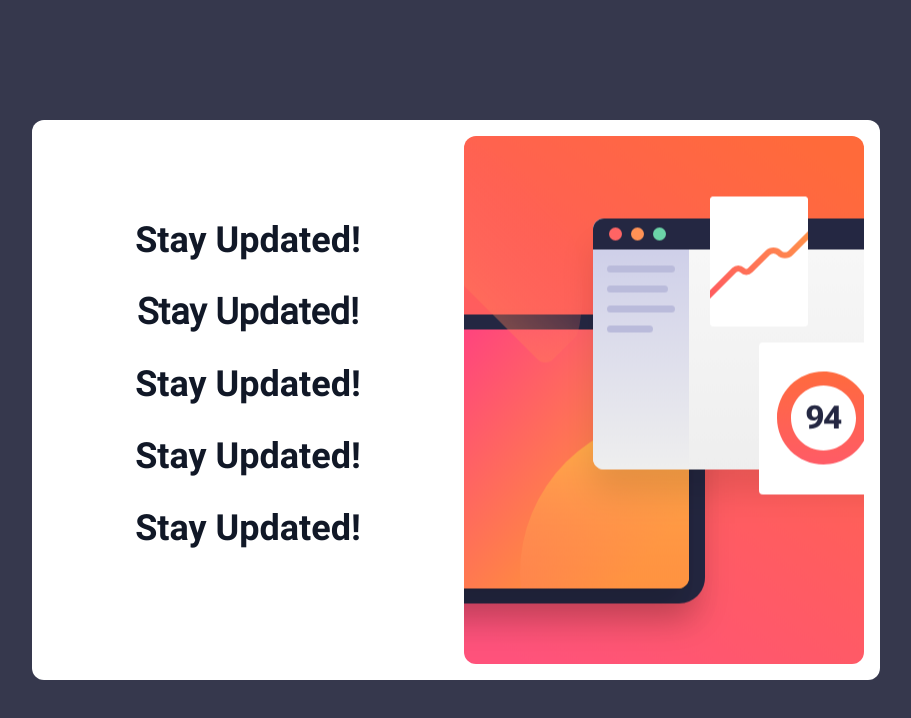
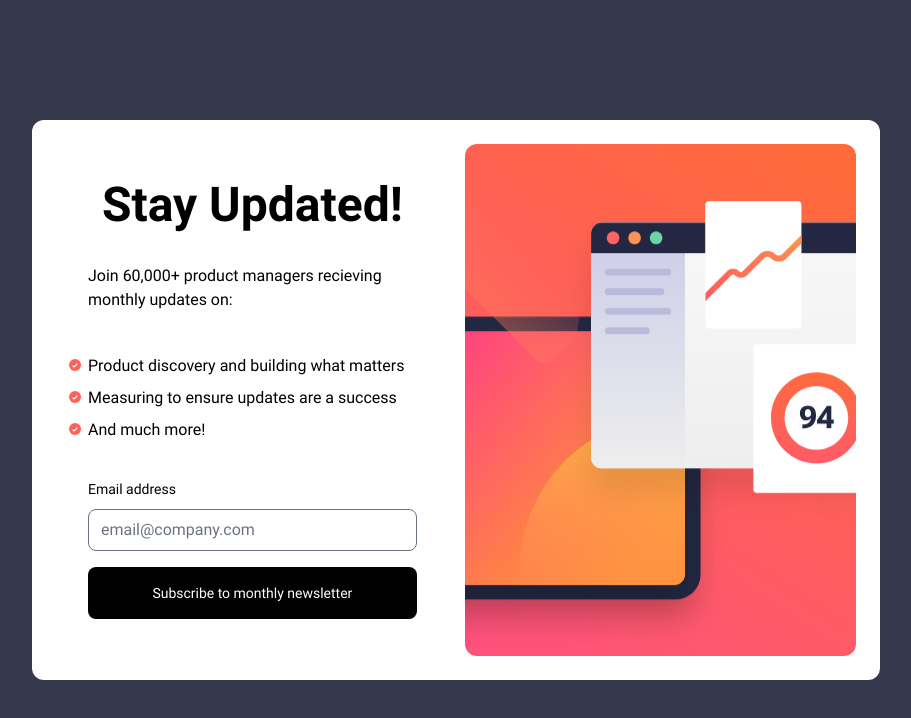
Before and after one commit to rganga1/frontend_mentor-newsletter, a React (Vite) app: page / in a window 1280 px wide. Shown: the top 718 px of the page, without its empty margins (184-1095 px from the left). Built offline with nearby package versions, Linux system fonts and the light colour scheme.

Commit message:
newsletter page added

```diff
--- a/package.json
+++ b/package.json
@@ -18,6 +18,9 @@
     "postcss": "^8.4.23",
     "react": "^18.2.0",
     "react-dom": "^18.2.0",
+    "react-hook-form": "^7.44.3",
+    "react-router": "^6.12.0",
+    "react-router-dom": "^6.12.0",
     "tailwindcss": "^3.3.2"
   },
   "devDependencies": {
--- a/src/App.jsx
+++ b/src/App.jsx
@@ -1,19 +1,47 @@
 import React from "react";
+import { useForm } from "react-hook-form";
+import { useState } from "react";
+// const path=path.resolve(__dirname,"./assets/images/illustration-sign-up-desktop.svg")
+function App() {
+  const [page, setPage] = useState("newsletter");
+  const { register, handleSubmit } = useForm();
+  return (
+    <div className="flex min-h-screen w-[100vw] justify-center items-center bg-[#36384D]">
+      <div className="flex flex-col sm:flex-row-reverse justify-between w-full max-w-[848px] sm:h-[560px] gap-4  rounded-br-xl rounded-bl-xl sm:rounded-xl bg-white sm:p-6">
+        <div className="aspect-1 sm:w-2/5 rounded-b-xl sm:rounded-xl bg-[url('./assets/images/illustration-sign-up-desktop.svg')] bg-cover bg-no-repeat bg-center"></div>
+        <div className="flex flex-col gap-[24px] sm:justify-around items-center sm:w-3/5 sm:h-full p-8 font-roboto_regular ">
+          <h1 className="font-roboto_bold text-5xl font-bold">Stay Updated!</h1>
+          <h5 className="font-roboto_regular">
+            Join 60,000+ product managers recieving monthly updates on:
+          </h5>
 
-function App() {
-  return (
-    <div className="prose">
-      <div className="flex min-h-screen w-[100vw] justify-center items-center bg-[#36384D]">
-        <div className="flex flex-col md:flex-row-reverse w-full max-w-[848px] md:h-[560px] gap-4  rounded-br-xl rounded-bl-xl md:rounded-xl bg-white p-4">
-          <div className="w-1/2 md:rounded-xl bg-[url('./assets/images/illustration-sign-up-desktop.svg')] bg-no-repeat bg-cover bg-center">
-          </div>
-          <div className="flex flex-col justify-center items-center md:w-1/2 md:h-full">
-            <h1 className="font-roboto_bold">Stay Updated!</h1>
-            <h1 className="font-roboto_regular">Stay Updated!</h1>
-            <h1 className="font-roboto_bold">Stay Updated!</h1>
-            <h1 className="font-roboto_bold">Stay Updated!</h1>
-            <h1 className="font-roboto_bold">Stay Updated!</h1>
-          </div>
+          <ul className="flex flex-col w-full">
+            <li className="mt-2 list-image-[url('src/assets/images/icon-list.svg')]">
+              Product discovery and building what matters
+            </li>
+            <li className="mt-2 list-image-[url('src/assets/images/icon-list.svg')]">
+              Measuring to ensure updates are a success
+            </li>
+            <li className="mt-2 list-image-[url('src/assets/images/icon-list.svg')]">
+              And much more!
+            </li>
+          </ul>
+          <form
+            onSubmit={handleSubmit(() => setPage("success"))}
+            className="w-full">
+            <label htmlFor="email" className="text-sm">
+              Email address <br />
+            </label>
+            <input {...register("email")}
+              className="w-full max-w-md rounded-lg mt-2 mb-4"
+              placeholder="email@company.com"
+            />
+            <input
+              type="submit"
+              value="Subscribe to monthly newsletter"
+              className="w-full max-w-md rounded-lg bg-black text-white text-sm p-4"
+            />
+          </form>
         </div>
       </div>
     </div>
--- a/src/App1.jsx
+++ b/src/App1.jsx
@@ -1,12 +1,16 @@
 import React from "react";
+import { BrowserRouter, Routes, Route } from "react-router-dom";
+import Newsletter from "./pages/NewsLetter.jsx"
+import Success from "./pages/Success.jsx";
 
 function App1() {
   return (
-    <div className="prose">
-      <span>App1</span>
-      <h1>abc</h1>
-      <h2 className="-mt-4">def</h2>
-    </div>
+    <BrowserRouter>
+    <Routes>
+      <Route path="/" element={<Newsletter/>}/>
+      <Route path="/success" element={<Success/>}/>
+    </Routes>
+    </BrowserRouter>
   );
 }
 
--- /dev/null
+++ b/src/components/Form.jsx
@@ -0,0 +1,34 @@
+import React from "react";
+import { useForm } from "react-hook-form";
+import { useNavigate } from "react-router";
+
+function Form() {
+  const navigate = useNavigate();
+  const { register, handleSubmit, setValue, getValues } = useForm();
+  return (
+    <form
+      onSubmit={handleSubmit(() => navigate("/success"))}
+      className="w-full">
+      <label htmlFor="email" className="text-sm">
+        Email address <br />
+      </label>
+      <input
+        {...register("email", {
+          required: "This field is required",
+          onBlur: () => setValue("email", getValues("email").toUpperCase()),
+        })}
+        className="w-full max-w-md rounded-lg mt-2 mb-4"
+        type="email"
+        id="email"
+        placeholder="email@company.com"
+      />
+      <input
+        type="submit"
+        value="Subscribe to monthly newsletter"
+        className="w-full max-w-md rounded-lg bg-black text-white text-sm p-4"
+      />
+    </form>
+  );
+}
+
+export default Form;
--- /dev/null
+++ b/src/components/List.jsx
@@ -0,0 +1,19 @@
+import React from "react";
+
+function List() {
+  return (
+    <ul className="flex flex-col w-full">
+      <li className="mt-2 list-image-[url('src/assets/images/icon-list.svg')]">
+        Product discovery and building what matters
+      </li>
+      <li className="mt-2 list-image-[url('src/assets/images/icon-list.svg')]">
+        Measuring to ensure updates are a success
+      </li>
+      <li className="mt-2 list-image-[url('src/assets/images/icon-list.svg')]">
+        And much more!
+      </li>
+    </ul>
+  );
+}
+
+export default List;
--- a/src/main.jsx
+++ b/src/main.jsx
@@ -1,18 +1,18 @@
-import React from 'react'
-import ReactDOM from 'react-dom/client'
-import App from './App.jsx'
-import App1 from './App1.jsx'
-import App2 from './App2.jsx'
-import App3 from './App3.jsx'
-import App4 from './App4.jsx'
-import './index.css'
+import React from "react";
+import ReactDOM from "react-dom/client";
+import App from "./App.jsx";
+import App1 from "./App1.jsx";
+import App2 from "./App2.jsx";
+import App3 from "./App3.jsx";
+import App4 from "./App4.jsx";
+import "./index.css";
 
-ReactDOM.createRoot(document.getElementById('root')).render(
-  <React.StrictMode className="prose">
-    <App />
-    {/* <App1 /> */}
+ReactDOM.createRoot(document.getElementById("root")).render(
+  <React.StrictMode>
+    {/* <App /> */}
+    <App1 />
     {/* <App2 /> */}
     {/* <App3 /> */}
     {/* <App4 /> */}
-  </React.StrictMode>,
-)
+  </React.StrictMode>
+);
--- /dev/null
+++ b/src/pages/NewsLetter.jsx
@@ -0,0 +1,32 @@
+import React, { useState } from "react";
+import { useForm } from "react-hook-form";
+import List from "../components/List";
+import Form from "../components/Form";
+
+// const path=path.resolve(__dirname,"./assets/images/illustration-sign-up-desktop.svg")
+function NewsLetter() {
+  const [page, setPage] = useState("newsletter");
+  const { register, handleSubmit } = useForm();
+  return (
+    <div className="flex min-h-screen w-[100vw] justify-center items-center bg-[#36384D]">
+      <div className="flex flex-col sm:flex-row-reverse justify-between w-full max-w-[848px] sm:h-[560px] gap-4  rounded-br-xl rounded-bl-xl sm:rounded-xl bg-white sm:p-6">
+        <div className="min-h-[250px] sm:h-auto sm:w-1/2 rounded-b-xl sm:rounded-xl bg-[url('src/assets/images/illustration-sign-up-mobile.svg')] sm:bg-[url('src/assets/images/illustration-sign-up-desktop.svg')] bg-cover bg-no-repeat bg-center"></div>
+        <div className="flex flex-col gap-[24px] sm:justify-around items-center sm:w-1/2 sm:h-full p-8 font-roboto_regular ">
+          <h1 className="font-roboto_bold text-5xl font-bold">Stay Updated!</h1>
+          <h5 className="font-roboto_regular">
+            Join 60,000+ product managers recieving monthly updates on:
+          </h5>
+
+          <List />
+
+          <Form />
+        </div>
+      </div>
+    </div>
+  );
+}
+
+export default NewsLetter;
+
+// Stay updated! Join 60,000+ product managers receiving monthly updates on: Product discovery and building what matters Measuring to ensure updates are a success And much more! Email address email@company.com Subscribe to monthly newsletter Thanks for subscribing! A confirmation email has been sent to ash@loremcompany.com. Please open it and click the button inside to confirm your subscription. Dismiss message
+// Challenge by Frontend Mentor. Coded by Your Name Here.
--- /dev/null
+++ b/src/pages/Success.jsx
@@ -0,0 +1,9 @@
+import React from 'react'
+
+function Success() {
+  return (
+    <div>Success</div>
+  )
+}
+
+export default Success
--- a/tailwind.config.js
+++ b/tailwind.config.js
@@ -9,6 +9,9 @@ export default {
         // roboto_regular:["./src/assets/fonts/Roboto-Regular.ttf"],
         roboto_bold:["roboto_bold"],
         roboto_regular:["roboto_regular"]
+      },
+      screens:{
+        "sm":"480px",
       }
     },
   },
```
Also changed, not shown: src/assets/images/icon-list.svg, 1 other file (tests, documents, lock files or other folders).
